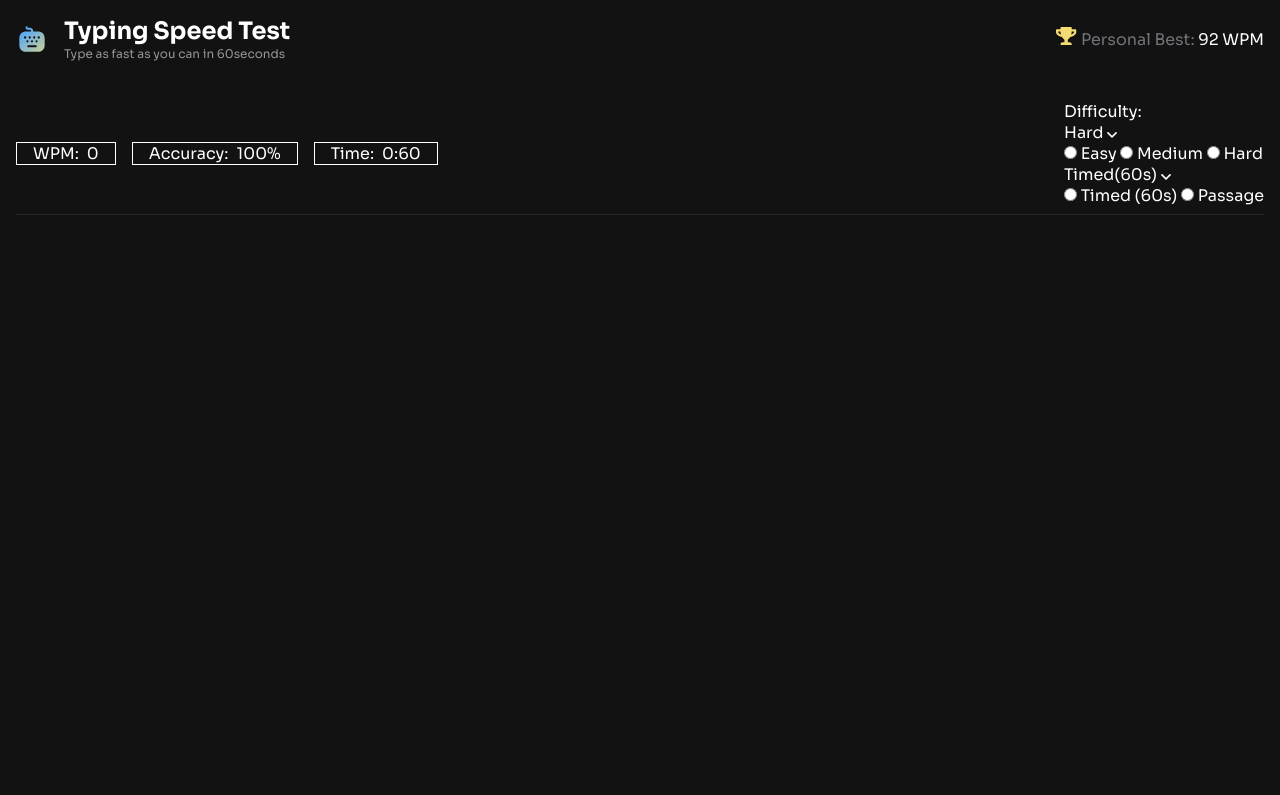
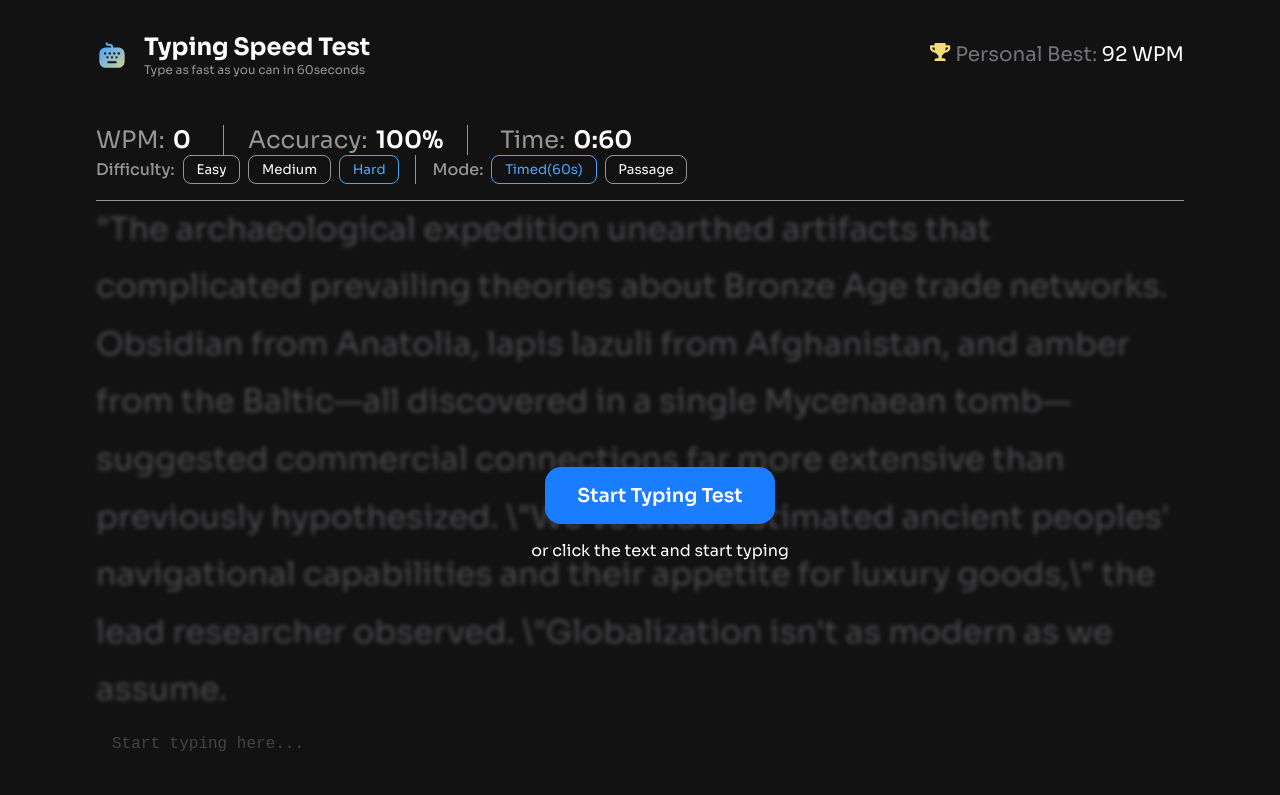
Before and after one commit to timothyadeyinka/typing-speed-test, a website: page index.html in a window 1280 px wide. Drawn offline with Linux system fonts and the light colour scheme.

Commit message:
updated files

```diff
--- a/index.html
+++ b/index.html
@@ -13,7 +13,7 @@
   <link rel="stylesheet" href="styles.css">
   <script src="main.js" defer></script>
 
-  <title>Timothy Adeyinka | Typing Speed Test</title>
+  <title> Typing Speed Test</title>
 
 </head>
 
@@ -36,10 +36,10 @@
         <span class="txt">Personal Best:</span>&nbsp;<span class="achieved">92 WPM</span>
       </div>
     </div>
-    <!----------------header-bottom---------------------------->
+  </header>
   <!----------------stats---------------------------->
-    <div class="header-bottom">
-      <div class="label-container">
+  <section class="stats">
+    <div class="stats-container">
       <div class="labels">
         <span class="stat-label">WPM:</span>
         <span class="stat-num">0</span>
@@ -55,39 +55,49 @@
 
     </div>
     <!-----------------------Difficullty------------------------>
-      <div class="dropdown">
+    <section class="controls">
       <!--------------difficulty selector but they become stacked in mobile views -->
-        <div class="difficulty-group">
-          <span class="diff-label">
+      <div class="difficulty">
+        <p>
           Difficulty:
-          </span>
-          <div class="radio-button">Hard <img src="assets/images/icon-down-arrow.svg" alt="dropdown icon-down-arrow">
+        </p>
+        <button class="diff-btn">Easy</button>
+        <button class="diff-btn">Medium</button>
+        <button class="diff-btn active">Hard</button>
       </div>
-          <div class="options">
-            <form>
-              <input type="radio" id="easy" name="easy" value="easy">
-              <label for="easy">Easy</label>
-              <input type="radio" id="medium" name="medium" value="medium">
-              <label for="medium">Medium</label>
-              <input type="radio" id="hard" name="hard" value="hard">
-              <label for="hard">Hard</label>
-            </form>
+      <div class="mode">
+        <p>Mode:</p>
+        <button class="mode-btn active">Timed(60s)</button>
+        <button class="mode-btn">Passage</button>
       </div>
+
+    </section>
+  </section>
+  <main>
+    <!-------------------------typing-area---------------------->
+
+    <section class="typing-area">
+      <div class="typing-container blur">
+        <p id="text">"The archaeological expedition unearthed artifacts that complicated prevailing theories about
+          Bronze Age trade networks.
+          Obsidian from Anatolia, lapis lazuli from Afghanistan, and amber from the Baltic—all discovered in a single
+          Mycenaean
+          tomb—suggested commercial connections far more extensive than previously hypothesized. \"We've underestimated
+          ancient
+          peoples' navigational capabilities and their appetite for luxury goods,\" the lead researcher observed.
+          \"Globalization
+          isn't as modern as we assume.</p>
       </div>
-        <div class="radio mode">
-          <div>Timed(60s) <img src="assets/images/icon-down-arrow.svg" alt="dropdown icon-down-arrow"></div>
-          <div class="options">
-            <form>
-              <input type="radio" id="timed" name="timed" value="timed">
-              <label for="timed">Timed (60s)</label>
-              <input type="radio" id="passage" name="passage" value="passage">
-              <label for="passage">Passage</label>
-            </form>
+      <textarea class="type-input" name="type-area" id="type-area" placeholder="Start typing here..."
+        disabled></textarea>
+      <div class="start-section">
+        <button class="start-btn">Start Typing Test</button>
+        <p>or click the text and start typing</p>
       </div>
-        </div>
-      </div>
-    </div>
-  </header>
+    </section>
+
+  </main>
+
 
 </body>
 
--- a/scss/main.scss
+++ b/scss/main.scss
@@ -28,7 +28,10 @@ body {
   font-style: normal;
   color: $Neutral-0;
   background: $Neutral-900;
-  padding: 1rem;
+  padding: 2rem 6rem;
+  min-height: 100vh;
+  display: flex;
+  flex-direction: column;
 }
 /* Header */
 header {
@@ -37,6 +40,7 @@ header {
     justify-content: space-between;
     flex-direction: row;
     align-items: center;
+    margin-bottom: 2rem;
   }
   & .left {
     display: flex;
@@ -52,43 +56,157 @@ header {
   }
 
   & div.header-top {
-    margin-bottom: 2rem;
     & span.txt {
       color: $Neutral-500;
     }
   }
-
-  & div.header-bottom {
+  & .p-best {
+    font-size: 1.25rem;
+  }
+}
+.stats {
   display: flex;
   align-items: center;
   justify-content: space-between;
+  padding: 1rem 0;
+  border-bottom: 1px solid $Neutral-400;
+  flex-wrap: wrap;
+  & .stats-container {
+    display: flex;
+    gap: 2rem;
+    font-size: 1.5rem;
 
-    & > * {
-      padding: 0.5rem 0;
+    & .labels {
+      display: flex;
+      gap: 0.5rem;
     }
-    & .label-container {
+    & .stat-label {
+      color: $Neutral-400;
+    }
+    & .stat-num {
+      color: $Neutral-0;
+      font-weight: 600;
+    }
+    & .labels:nth-last-child(2) {
+      border-left: 1px solid $Neutral-400;
+      border-right: 1px solid $Neutral-400;
+      padding: 0 1.5rem;
+    }
+  }
+  & .controls {
     display: flex;
     align-items: center;
     gap: 1rem;
-      & div.labels {
+    & .difficulty {
       display: flex;
       align-items: center;
       gap: 0.5rem;
-        border: 1px solid;
-        padding: 0 1rem;
+      border-right: 1px solid $Neutral-400;
+      padding-right: 1rem;
 
-        & .labels:nth-child(2) {
-          border-left: 1px solid $Neutral-800;
-          border-right: 1px solid $Neutral-800;
+      & p {
+        color: $Neutral-400;
+        font-size: 1rem;
+        font-weight: 500;
+      }
+      & .diff-btn {
+        background-color: transparent;
+        color: $Neutral-0;
+        padding: 0.3rem 0.8rem;
+        border-radius: 0.5rem;
+        border: 1px solid $Neutral-400;
+        font-weight: 400;
+        font-family: "Sora", sans-serif;
+      }
+      & .active {
+        border: 1px solid $Blue-400;
+        color: $Blue-400;
+      }
+    }
+    & .mode {
+      display: flex;
+      align-items: center;
+      gap: 0.5rem;
+
+      & p {
+        color: $Neutral-400;
+        font-size: 1rem;
+        font-weight: 500;
+      }
+      & .mode-btn {
+        background-color: transparent;
+        color: $Neutral-0;
+        border-color: none;
+        padding: 0.3rem 0.8rem;
+        border-radius: 0.5rem;
+        border: 1px solid $Neutral-400;
+        font-weight: 400;
+        font-family: "Sora", sans-serif;
+      }
+      & .active {
+        border: 1px solid $Blue-400;
+        color: $Blue-400;
       }
     }
   }
 }
-
-  border-bottom: 1px solid $Neutral-800;
+/*----------------------------
+-----------------------------
+     main content
+-----------------------------
+----------------------------*/
+main {
+  & .typing-area {
+    position: relative;
+    & .typing-container {
+      width: 100%;
+      font-size: 2rem;
+      line-height: 1.8;
+      opacity: 0.6;
+      color: $Neutral-500;
+      font-family: "Sora", sans-serif;
     }
-
+    & .blur {
+      filter: blur(2px);
+      pointer-events: none;
+      user-select: none;
+    }
+    & .type-input {
+      width: 100%;
+      padding: 1rem;
+      background-color: $Neutral-900;
+      border: none;
+      font-size: 1rem;
+      color: $Neutral-900;
+      outline: none;
+      resize: none;
+    }
+    & .type-input:disabled {
+      opacity: 0.5;
+    }
+  }
+  .start-section {
+    position: absolute;
+    top: 45%;
+    left: 40%;
+    text-align: center;
+    & .start-btn {
+      background-color: $Blue-600;
+      border: none;
+      padding: 1rem 2rem;
+      border-radius: 1rem;
+      color: $Neutral-0;
+      font-size: 1.2rem;
+      font-weight: 600;
+      margin-bottom: 1rem;
+      font-family: "Sora", sans-serif;
+    }
+  }
+}
 @media (max-width: 760px) {
+  body {
+    padding: 1rem 2rem;
+  }
   header {
     & div.header-bottom {
       display: flex;
```
Also changed, not shown: scss/main.css (added), styles.css, 1 other file. Lines whose indentation alone changed are shown as unchanged.
